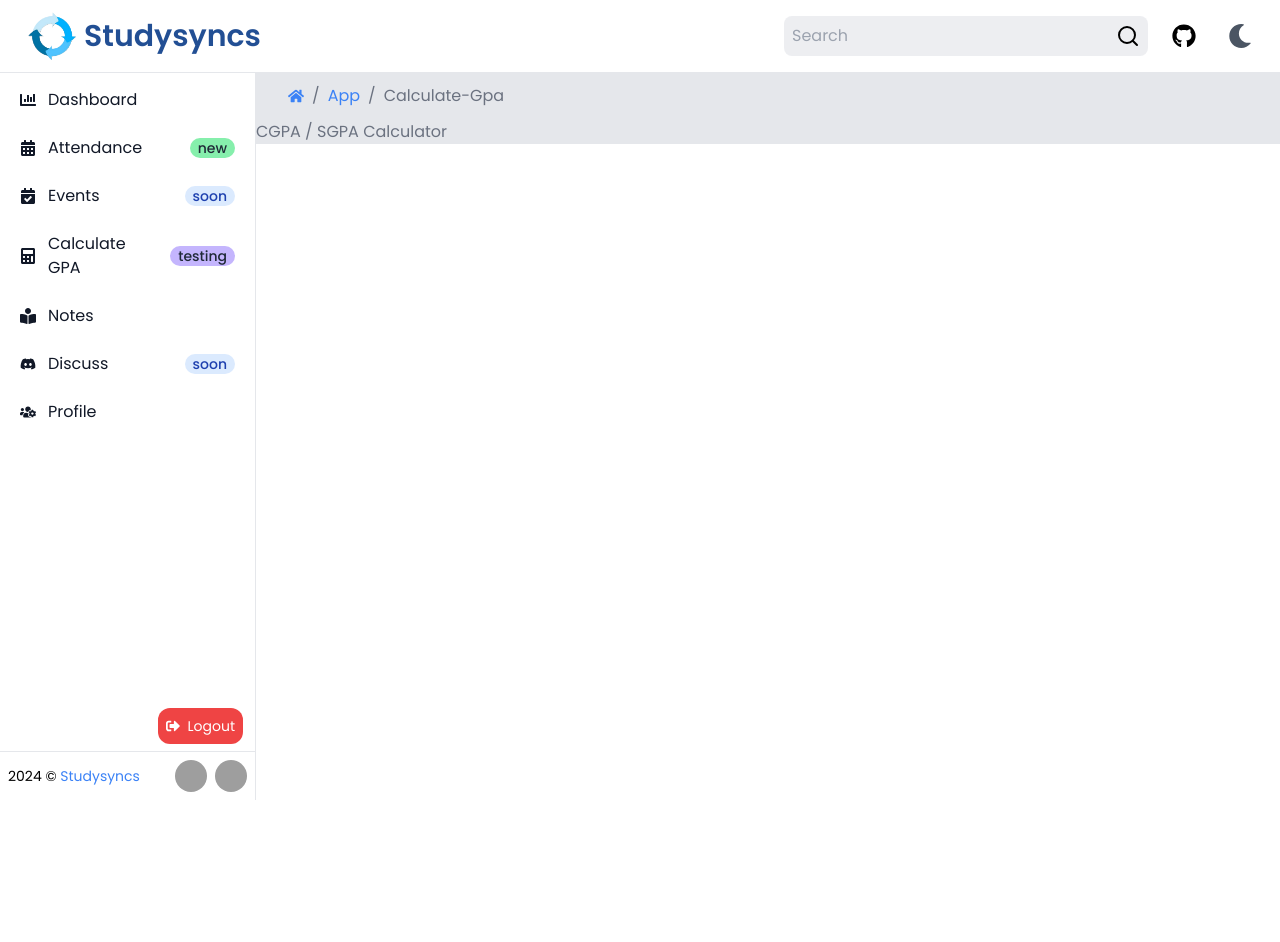
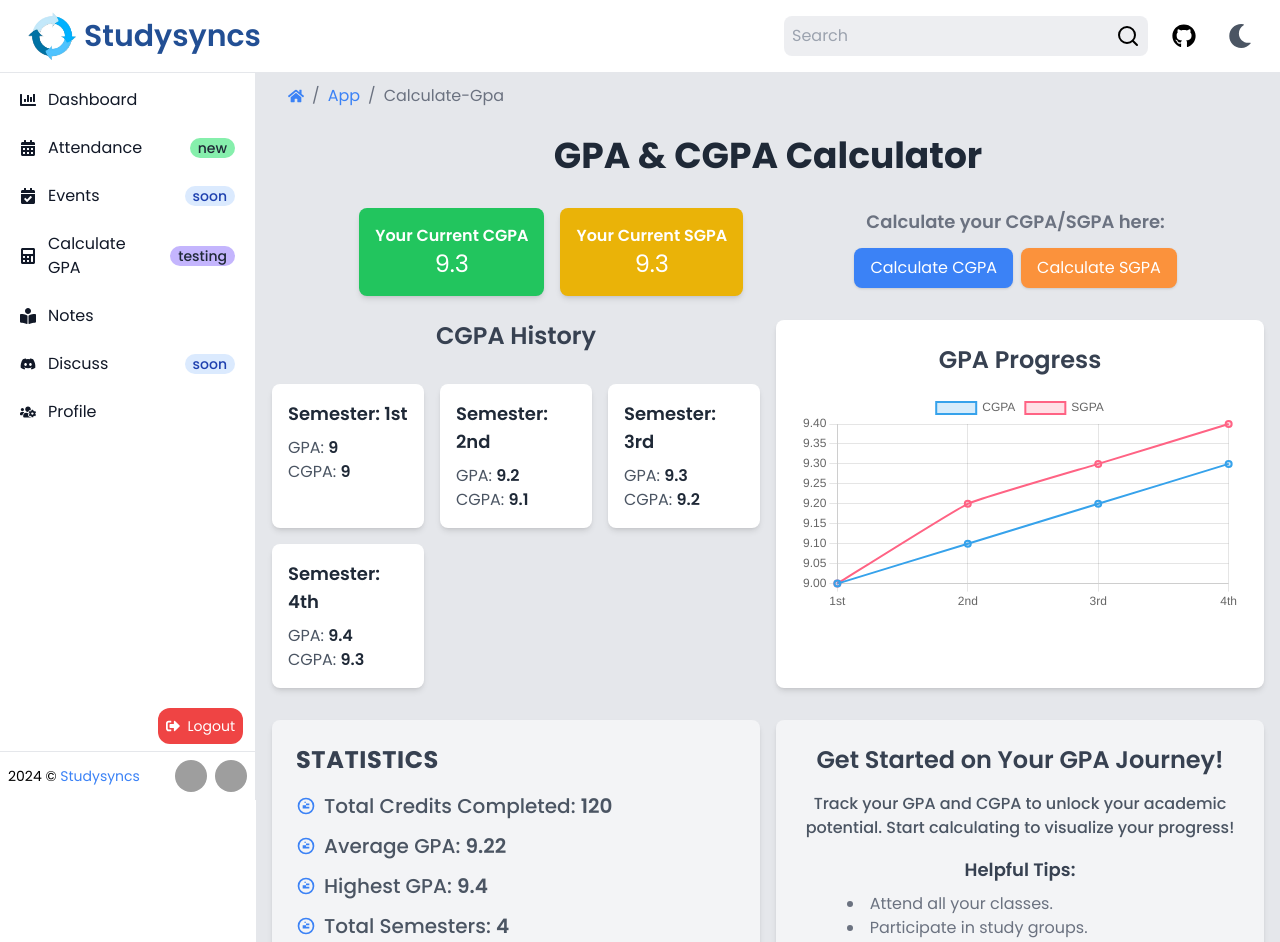
Before and after one commit to Vasudevshetty/studysyncs-v2, a React (Vite) app in the folder client/: page /app/calculate-gpa in a window 1280 px wide. Shown: the top 942 px of the page. Before the commit the page ends 800 px from the top, so only its background shows below. Built offline with nearby package versions, Linux system fonts and the light colour scheme; grey boxes are pictures that could not be loaded.

Commit message:
done with the styling of gpa calculartor part

```diff
--- a/client/package.json
+++ b/client/package.json
@@ -23,6 +23,7 @@
     "@radix-ui/react-slot": "^1.1.0",
     "@radix-ui/react-tabs": "^1.1.0",
     "aos": "^2.3.4",
+    "chart.js": "^4.4.4",
     "class-variance-authority": "^0.7.0",
     "clsx": "^2.1.1",
     "date-fns": "^4.1.0",
@@ -31,14 +32,17 @@
     "react": "^18.2.0",
     "react-apexcharts": "^1.4.1",
     "react-beautiful-dnd": "^13.1.1",
+    "react-chartjs-2": "^5.2.0",
     "react-circular-progressbar": "^2.1.0",
     "react-day-picker": "^9.1.3",
     "react-dom": "^18.2.0",
     "react-hook-form": "^7.53.0",
     "react-icons": "^5.3.0",
     "react-router-dom": "^6.26.2",
+    "react-slick": "^0.30.2",
     "react-spring": "^9.7.4",
     "react-toastify": "^10.0.5",
+    "slick-carousel": "^1.8.1",
     "tailwind-merge": "^2.5.2",
     "tailwindcss-animate": "^1.0.7",
     "uuid": "^10.0.0"
--- a/client/src/components/App/GPACalculator.jsx
+++ b/client/src/components/App/GPACalculator.jsx
@@ -1,5 +1,212 @@
+import {
+  Chart as ChartJS,
+  LineElement,
+  PointElement,
+  LinearScale,
+  CategoryScale,
+  Tooltip,
+  Legend,
+} from "chart.js";
+import { Line } from "react-chartjs-2";
+
+ChartJS.register(
+  LineElement,
+  PointElement,
+  LinearScale,
+  CategoryScale,
+  Tooltip,
+  Legend
+);
+
 function GPACalculator() {
-  return <div>CGPA / SGPA Calculator</div>;
+  const cgpaHistory = [
+    { semester: "1st", gpa: 9.0, cgpa: 9.0 },
+    { semester: "2nd", gpa: 9.2, cgpa: 9.1 },
+    { semester: "3rd", gpa: 9.3, cgpa: 9.2 },
+    { semester: "4th", gpa: 9.4, cgpa: 9.3 },
+  ];
+
+  const dataGPA = {
+    labels: cgpaHistory.map((entry) => entry.semester),
+    datasets: [
+      {
+        label: "CGPA",
+        data: cgpaHistory.map((entry) => entry.cgpa),
+        backgroundColor: "rgba(54, 162, 235, 0.2)",
+        borderColor: "rgba(54, 162, 235, 1)",
+        borderWidth: 2,
+        fill: true,
+        tension: 0.1,
+      },
+      {
+        label: "SGPA",
+        data: cgpaHistory.map((entry) => entry.gpa),
+        backgroundColor: "rgba(255, 99, 132, 0.2)",
+        borderColor: "rgba(255, 99, 132, 1)",
+        borderWidth: 2,
+        fill: true,
+        tension: 0.1,
+      },
+    ],
+  };
+
+  const totalCreditsCompleted = 120;
+  const averageGPA = (
+    cgpaHistory.reduce((sum, entry) => sum + entry.gpa, 0) / cgpaHistory.length
+  ).toFixed(2);
+  const highestGPA = Math.max(...cgpaHistory.map((entry) => entry.gpa));
+  const totalSemesters = cgpaHistory.length;
+  const gpaTrend =
+    cgpaHistory[totalSemesters - 1].gpa > cgpaHistory[totalSemesters - 2].gpa
+      ? "Increasing"
+      : "Decreasing";
+
+  const statistics = [
+    { label: "Total Credits Completed", value: totalCreditsCompleted },
+    { label: "Average GPA", value: averageGPA },
+    { label: "Highest GPA", value: highestGPA },
+    { label: "Total Semesters", value: totalSemesters },
+    { label: "Current GPA Trend", value: gpaTrend },
+  ];
+
+  return (
+    <div className="container mx-auto p-4">
+      <h1 className="text-4xl font-bold text-center mb-8 text-gray-800 dark:text-white">
+        GPA & CGPA Calculator
+      </h1>
+
+      <div className="flex flex-col gap-6 lg:flex-row justify-evenly mb-6">
+        <div className="flex gap-4 mb-4 md:mb-0">
+          <div className="flex gap-6 items-center bg-green-500 p-4 rounded-lg shadow-md">
+            <div className="flex items-center flex-col">
+              <p className="text-white font-semibold">Your Current CGPA</p>
+              <span className="text-white text-2xl">9.3</span>
+            </div>
+          </div>
+
+          <div className="flex gap-6 items-center bg-yellow-500 p-4 rounded-lg shadow-md">
+            <div className="flex items-center flex-col">
+              <p className="text-white font-semibold">Your Current SGPA</p>
+              <span className="text-white text-2xl">9.3</span>
+            </div>
+          </div>
+        </div>
+
+        <div className="flex flex-col gap-3 items-center">
+          <p className="text-lg font-semibold dark:text-white">
+            Calculate your CGPA/SGPA here:
+          </p>
+          <div className="flex gap-2">
+            <button className="bg-blue-500 text-white py-2 px-4 rounded-lg shadow hover:bg-blue-600 transition">
+              Calculate CGPA
+            </button>
+            <button className="bg-orange-400 text-white py-2 px-4 rounded-lg shadow hover:bg-orange-500 transition">
+              Calculate SGPA
+            </button>
+          </div>
+        </div>
+      </div>
+
+      <div className="grid grid-cols-1 lg:grid-cols-2 gap-4">
+        <div className="grid grid-cols-1 sm:grid-cols-2 lg:grid-cols-3 gap-4">
+          <h2 className="text-2xl font-semibold mb-4 text-center text-gray-700 col-span-full dark:text-white">
+            CGPA History
+          </h2>
+          {cgpaHistory.map((entry, index) => (
+            <div
+              key={index}
+              className="bg-white p-4 rounded-lg shadow-md hover:shadow-lg transition duration-300 ease-in-out dark:bg-gray-400"
+            >
+              <h3 className="text-lg font-semibold text-gray-800 dark:text-black">
+                Semester: {entry.semester}
+              </h3>
+              <div className="mt-2 ">
+                <p className="text-gray-600 dark:text-white">
+                  GPA:{" "}
+                  <span className="font-semibold text-gray-800 dark:text-white">
+                    {entry.gpa}
+                  </span>
+                </p>
+                <p className="text-gray-600 dark:text-white">
+                  CGPA:{" "}
+                  <span className="font-semibold text-gray-800 dark:text-white">
+                    {entry.cgpa}
+                  </span>
+                </p>
+              </div>
+            </div>
+          ))}
+        </div>
+
+        <div className="bg-white p-6 rounded-lg shadow-md flex flex-col items-center">
+          <h2 className="text-2xl font-semibold mb-4 text-gray-700">
+            GPA Progress
+          </h2>
+          <div className="w-full h-32 sm:h-64">
+            <Line data={dataGPA} options={{ responsive: true }} />
+          </div>
+        </div>
+      </div>
+
+      {/* Stats */}
+      <div className="flex gap-4 flex-col md:flex-col lg:flex-row">
+        <div className="bg-gray-100 p-6 rounded-lg shadow-md mt-8 flex flex-col lg:w-1/2 dark:bg-gray-400   ">
+          <div className="text-gray-700 mb-4">
+            <p className="text-lg sm:text-2xl font-bold tracking-wide mb-4 uppercase dark:text-white">
+              Statistics
+            </p>
+            <div className="flex flex-col text-sm sm:text-xl gap-3 mb-4">
+              {statistics.map((stat, index) => (
+                <div key={index} className="flex items-center">
+                  <svg
+                    className="w-5 h-5 mr-2 text-blue-500 dark:text-white"
+                    xmlns="http://www.w3.org/2000/svg"
+                    fill="currentColor"
+                    viewBox="0 0 24 24"
+                  >
+                    <path d="M12 2a10 10 0 100 20 10 10 0 000-20zm0 2a8 8 0 110 16 8 8 0 010-16zm-4 9H8v-2h4v4H8v-2zm8-2h-4v-2h4v2zm-4-4h-2V8h2v2zm4 8h-4v-2h4v2z" />
+                  </svg>
+                  <span className="font-medium text-gray-600 dark:text-black">
+                    {stat.label}:{" "}
+                    <span className="font-semibold   dark:text-black">
+                      {stat.value}
+                    </span>
+                  </span>
+                </div>
+              ))}
+            </div>
+          </div>
+        </div>
+
+        <div className="bg-gray-100 p-6 rounded-lg shadow-md mt-8 flex flex-col items-center lg:w-1/2 text-center dark:bg-gray-400">
+          <h2 className="text-2xl font-semibold mb-4 text-gray-700 dark:text-white">
+            Get Started on Your GPA Journey!
+          </h2>
+          <p className="text-gray-600 mb-4 dark:text-black font-medium">
+            Track your GPA and CGPA to unlock your academic potential. Start
+            calculating to visualize your progress!
+          </p>
+
+          <div className="flex flex-col items-center mb-4">
+            <h3 className="text-lg font-semibold text-gray-700 mb-2 dark:text-white">
+              Helpful Tips:
+            </h3>
+            <ul className="list-disc list-inside text-left dark:text-black">
+              <li>Attend all your classes.</li>
+              <li>Participate in study groups.</li>
+              <li>Seek help from professors when needed.</li>
+            </ul>
+          </div>
+          <button
+            className="bg-blue-500 text-white py-2 px-4 rounded-lg shadow hover:bg-blue-600 transition dark:bg-gray-800 dark:hover:bg-gray-700"
+            onClick={() => console.log("Navigate to calculation form")} // Add your navigation logic here
+          >
+            Start Calculating . . .
+          </button>
+        </div>
+      </div>
+    </div>
+  );
 }
 
 export default GPACalculator;
--- a/client/src/index.css
+++ b/client/src/index.css
@@ -1,6 +1,7 @@
 @tailwind base;
 @tailwind components;
 @tailwind utilities;
+
 
 body {
   font-family: Poppins;
```
Also changed, not shown: 1 other file (tests, documents, lock files or other folders).
